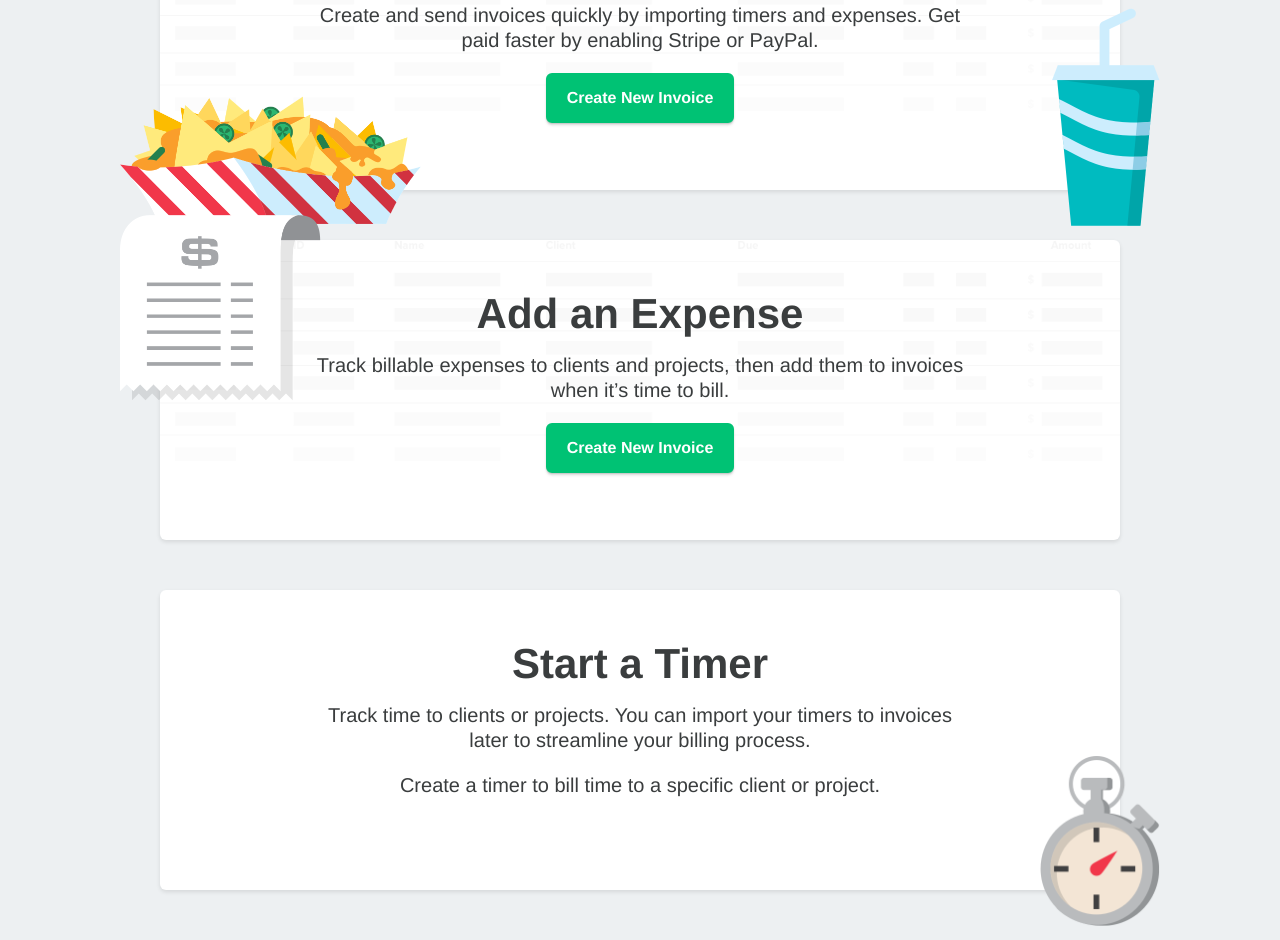
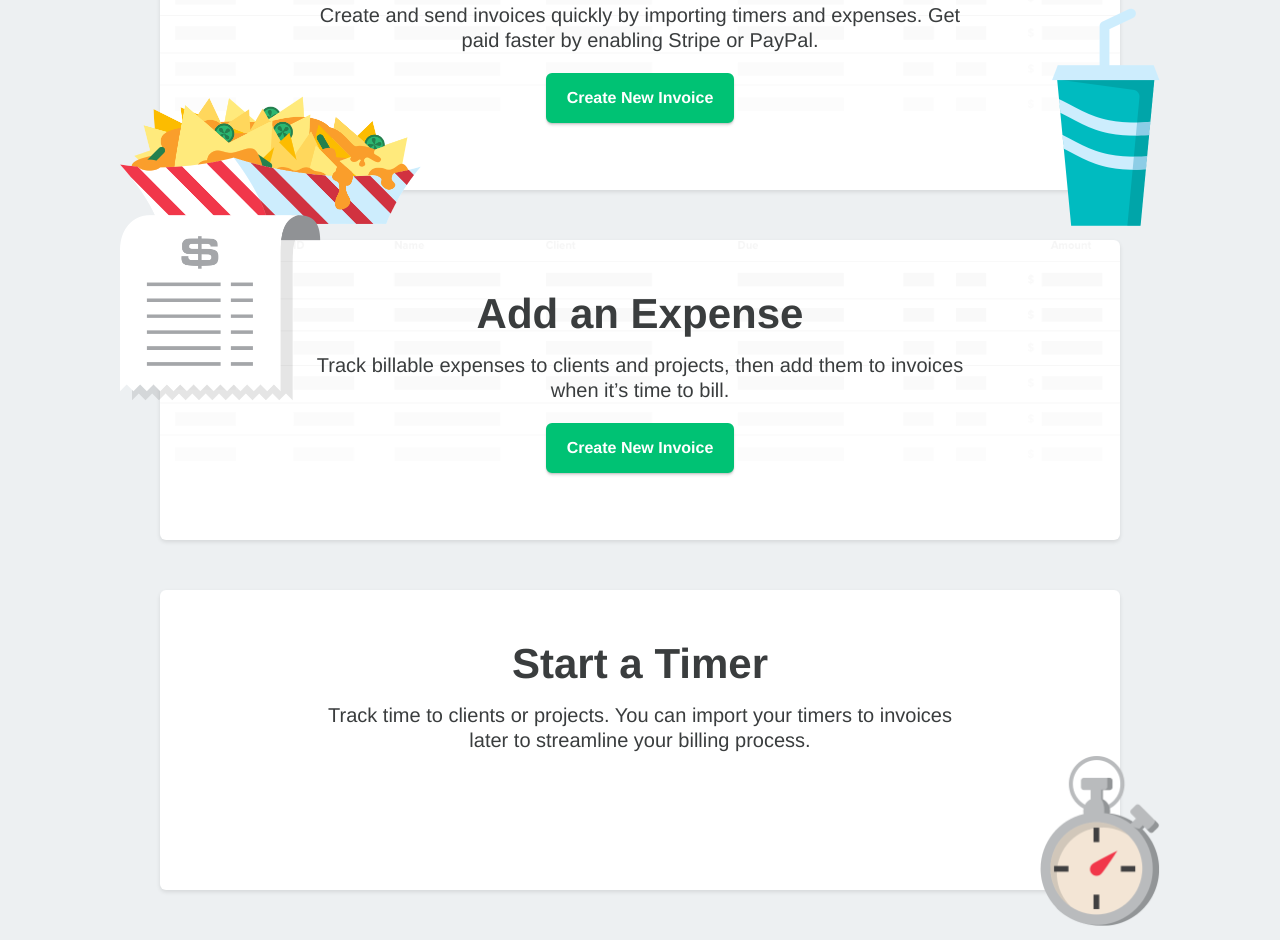
Before and after one commit to cjmox/ballpark_zero, a plain HTML site: page index.html in a window 1280 px wide. Shown: the part 1210-2150 px from the top of the page. Drawn offline with nearby package versions, Linux system fonts and the light colour scheme.

Commit message:
commenting out conditional text

```diff
--- a/index.html
+++ b/index.html
@@ -91,7 +91,7 @@
                 <!-- for admins -->
                 <p>Track time to clients or projects. You can import your timers to invoices later to streamline your billing process.</p>
                 <!-- for everyone else -->
-                <p>Create a timer to bill time to a specific client or project.</p>
+                <!-- <p>Create a timer to bill time to a specific client or project.</p> -->
             </div>
             <div class="zero-illo">
                 <img src="./img/bg-zero-timers.png" alt="">
```
